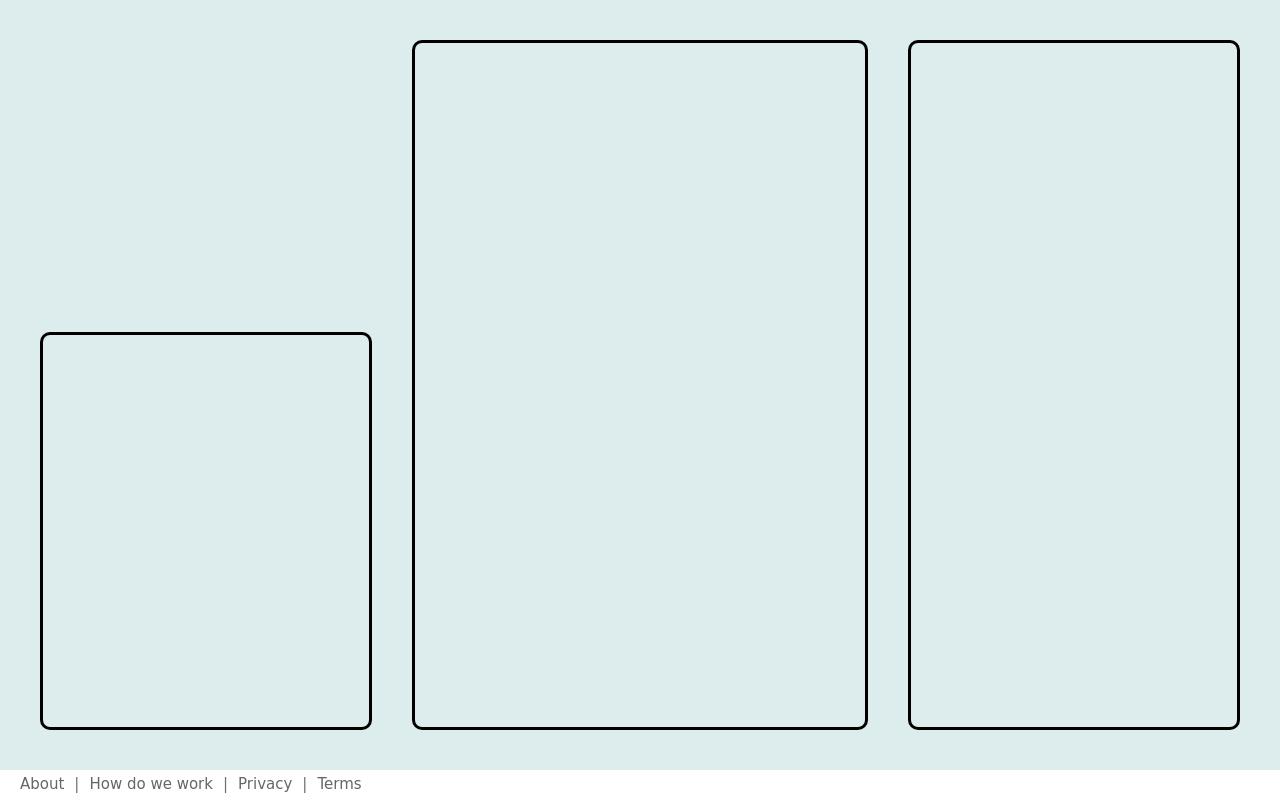
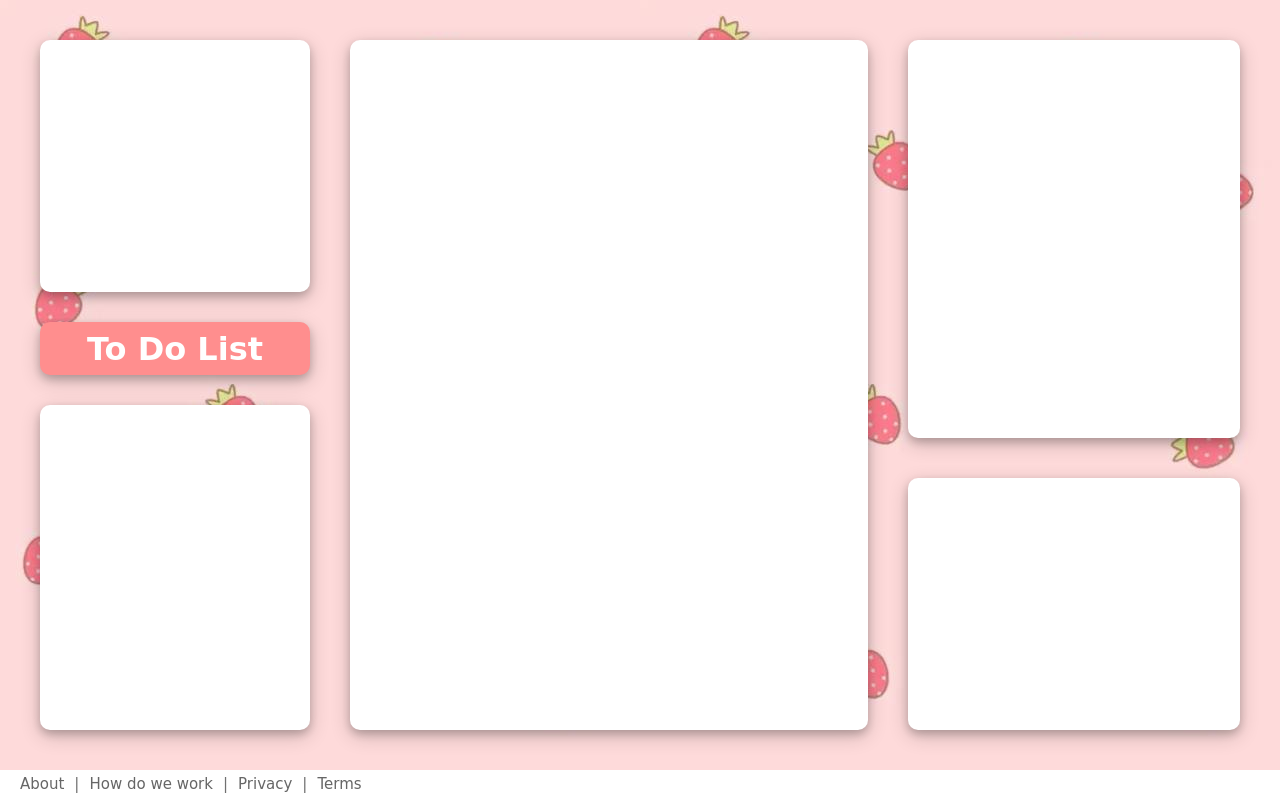
Before and after one commit to yichenfromhyrule/Web_ToDoList, a React (Create React App) app: page /home in a window 1280 px wide. Built offline with nearby package versions, Linux system fonts and the light colour scheme.

Commit message:
HomePage Layout

```diff
--- a/src/components/Part/Part.css
+++ b/src/components/Part/Part.css
@@ -8,13 +8,15 @@
 }
 
 .partContainer_level2_a{
-    width: 30%;
+    width: 25%;
     height: auto;
     position: relative;
+    display: flex;
+    flex-direction: column;
 }
 
 .partContainer_level2_b{
-    width: 40%;
+    width: 45%;
     height: auto;
     padding: 20px;
 }
@@ -23,20 +25,69 @@
     width: 30%;
     height: auto;
     position: relative;
-    padding: 20px;
+    display: flex;
+    flex-direction: column;
 }
 
 .partContainer_level3_a{
     width: 100%;
-    height: 60%;
+    height: 40%;
+    position: absolute;
+    top: 0;
+    padding: 20px;
+}
+
+.partContainer_level3_b{
+    width: 100%;
+    height: 10%;
+    position: absolute;
+    top: 40%;
+    padding-left: 20px;
+    padding-right: 20px;
+    padding-top: 10px;
+    padding-bottom: 10px;
+}
+
+.partContainer_level3_c{
+    width: 100%;
+    height: 50%;
     position: absolute;
     bottom: 0;
     padding: 20px;
 }
 
-.partContainer_Comments{
+.partContainer_level3_d{
+    width: 100%;
+    height: 60%;
+    position: absolute;
+    top: 0;
+    padding: 20px;
+}
+
+.partContainer_level3_e{
+    width: 100%;
+    height: 40%;
+    position: absolute;
+    bottom: 0;
+    padding: 20px;
+}
+
+.partContainer_level4_a{
     width: 100%;
     height: 100%;
-    border: 3px solid rgb(0, 0, 0);
+    background-color: white;
     border-radius: 10px;
+    box-shadow: 0 4px 8px 0 rgba(0, 0, 0, 0.2), 0 6px 20px 0 rgba(0, 0, 0, 0.19);
 }
+
+.partContainer_level4_b{
+    width: 100%;
+    height: 100%;
+    background-color: rgb(255, 142, 142);
+    border-radius: 10px;
+    box-shadow: 0 4px 8px 0 rgba(0, 0, 0, 0.2), 0 6px 20px 0 rgba(0, 0, 0, 0.19);
+    color: white;
+    display: flex;
+    justify-content: center;
+    align-items: center;
+}
--- a/src/components/Part/Part.js
+++ b/src/components/Part/Part.js
@@ -6,19 +6,36 @@ function Part() {
         <div className="partContainer_level1">
             <div className="partContainer_level2_a">
                 <div className="partContainer_level3_a">
-                    <div className="partContainer_Comments">
+                    <div className="partContainer_level4_a">
+
+                    </div>
+                </div>
+                <div className="partContainer_level3_b">
+                    <div className="partContainer_level4_b">
+                        <h1>To Do List</h1>
+                    </div>
+                </div>
+                <div className="partContainer_level3_c">
+                    <div className="partContainer_level4_a">
 
                     </div>
                 </div>
             </div>
             <div className="partContainer_level2_b">
-                <div className="partContainer_Comments">
+                <div className="partContainer_level4_a">
 
                 </div>
             </div>
             <div className="partContainer_level2_c">
-                <div className="partContainer_Comments">
+                <div className="partContainer_level3_d">
+                    <div className="partContainer_level4_a">
 
+                    </div>
+                </div>
+                <div className="partContainer_level3_e">
+                    <div className="partContainer_level4_a">
+
+                    </div>
                 </div>
             </div>
         </div>
--- a/src/pages/Home/Home.css
+++ b/src/pages/Home/Home.css
@@ -3,4 +3,6 @@
     flex-direction: column;
     height: calc(100vh - 30px);
     background-color: rgb(221, 236, 236);
+    background-image: url("./../../images/anime/ichigu.jpeg");
+    background-repeat:repeat-x;
 }
```
Also changed, not shown: src/components/Part/CheckList/CheckList.css (added), src/components/Part/CheckList/CheckList.js (added), src/images/anime/ichigu.jpeg (added).
